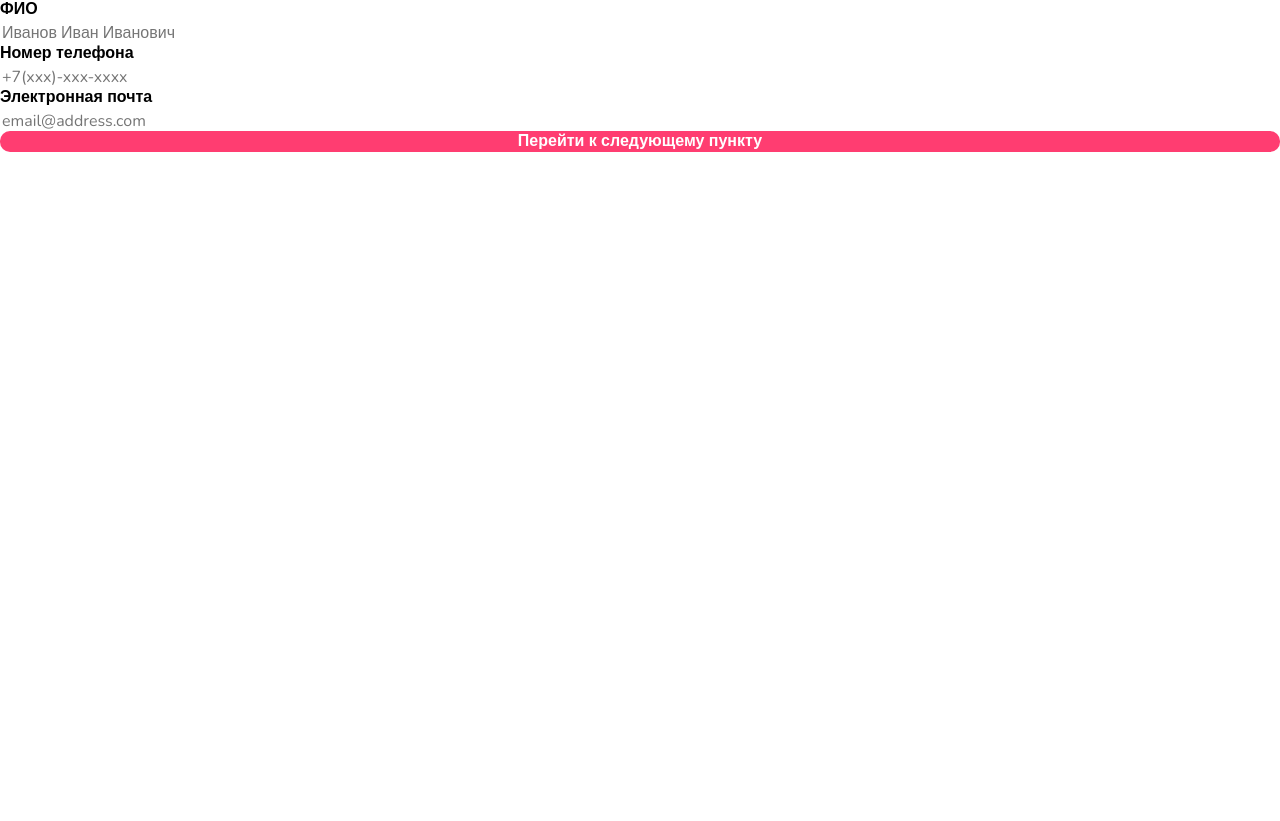
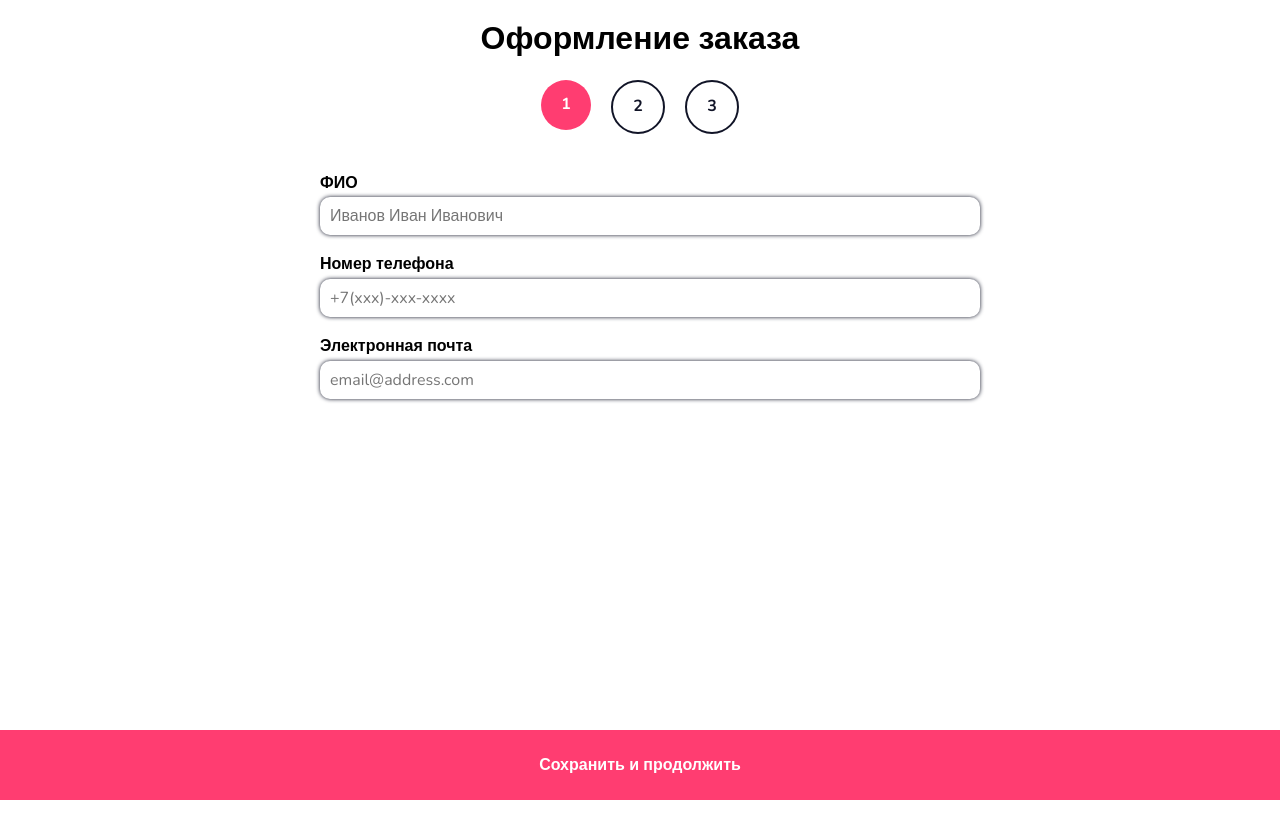
Before and after one commit to FrontiMaxim/online-store, a React app: page /order in a window 1280 px wide. Before the commit the page ends 800 px from the top, so only its background shows below. Built offline with nearby package versions, Linux system fonts and the light colour scheme; the HTML template or start-up script is replaced by a standard one.

Commit message:
completed the filling of personal data and geolocation

```diff
--- a/src/pages/PageCart/PageCart.jsx
+++ b/src/pages/PageCart/PageCart.jsx
@@ -29,9 +29,8 @@ const PageCart = () => {
             <div className={styles.page_list}>
                 {
                     books.map(({id, name, author, image, price}) =>
-                    <div className={styles.page_list_item}>
+                    <div key={id} className={styles.page_list_item}>
                         <BookCardWithDelete
-                            key={id}
                             id={id}
                             name={name}
                             author ={author}
--- a/src/process/Order/Order.jsx
+++ b/src/process/Order/Order.jsx
@@ -1,16 +1,20 @@
-import React from 'react';
+import React, { useState, useEffect } from 'react';
 
 import styles from './Order.module.scss';
 
 import FormWithBankCard from '../../widgets/FormWithBankCard/FormWithBankCard';
-import { useState } from 'react';
+
 import FormGeolacation from '../../widgets/FormGeolacation/FormGeolacation';
-import { useEffect } from 'react';
+
 import FormPersonalData from '../../widgets/FormPersonalData/FormPersonalData';
+
+import cn from 'classnames';
 
 const Order = () => {
 
     const [stage, setStage] = useState(1);
+
+    const stages = [1, 2, 3];
 
     useEffect(() => {
         if (stage === 0) {
@@ -21,6 +25,24 @@ const Order = () => {
     return (
         <div className={styles.order}>
 
+            <h1>Оформление заказа</h1>
+
+            <div className={styles.stages}>
+                {
+                    stages.map(s =>
+                        <div className={cn(styles.stage, {
+                            [styles.stage_active]: s === stage
+                        })}
+                            onClick={() => setStage(s)}
+                            key={s}
+                        >
+                            {s}
+                        </div>
+                    )
+                }
+            </div>
+
+            <div className={styles.content}>
                 {
                     stage === 1 && <FormPersonalData setStage={setStage} numberStage={2} />
                 }
@@ -30,6 +52,7 @@ const Order = () => {
                 {
                     stage === 3 && <FormWithBankCard setStage={setStage} numberStage={0}/>
                 }
+            </div>
 
         </div>
     )
--- a/src/process/Order/Order.module.scss
+++ b/src/process/Order/Order.module.scss
@@ -0,0 +1,50 @@
+@import '../../shared/styles/color';
+
+.order {
+
+    h1 {
+        text-align: center;
+    }
+
+    .stages {
+
+        display: flex;
+        justify-content: center;
+
+        margin-top: 20px;
+
+        .stage {
+            display: flex;
+            justify-content: center;
+            align-items: center;
+
+            width: 50px;
+            height: 50px;
+
+            border: 2px solid $dark;
+            border-radius: 50%;
+
+            font-weight: 700;;
+            color: $dark;
+
+            cursor: pointer;
+
+            &:nth-child(2) {
+                margin-left: 20px;
+                margin-right: 20px;
+            }
+        }
+
+        .stage_active {
+            border: none;
+
+            background-color: $primary;
+
+            color: $white;
+        }
+    }
+
+    .content {
+        margin-top: 40px;
+    }
+}
--- a/src/shared/components/InputEmail/InputEmail.module.scss
+++ b/src/shared/components/InputEmail/InputEmail.module.scss
@@ -1,7 +1,15 @@
+@import '../../styles/input';
+
 .input {
-    width: 100%;
 
-    border: none;
+    @include input;
+}
 
-    outline: none;
+.wrapper_error {
+    margin-top: 5px;
 }
+
+.input_error {
+    border: 1px solid $error;
+    box-shadow: 0 0 5px $error;
+}
--- a/src/shared/components/InputPhone/InputPhone.module.scss
+++ b/src/shared/components/InputPhone/InputPhone.module.scss
@@ -1,7 +1,15 @@
+@import '../../styles/input';
+
 .input {
-    width: 100%;
 
-    border: none;
+    @include input;
+}
 
-    outline: none;
+.wrapper_error {
+    margin-top: 5px;
 }
+
+.input_error {
+    border: 1px solid $error;
+    box-shadow: 0 0 5px $error;
+}
--- a/src/shared/components/InputText/InputText.module.scss
+++ b/src/shared/components/InputText/InputText.module.scss
@@ -1,7 +1,15 @@
+@import '../../styles/input';
+
 .input {
-    width: 100%;
 
-    border: none;
+    @include input;
+}
 
-    outline: none;
+.wrapper_error {
+    margin-top: 5px;
 }
+
+.input_error {
+    border: 1px solid $error;
+    box-shadow: 0 0 5px $error;
+}
--- /dev/null
+++ b/src/shared/styles/_input.scss
@@ -0,0 +1,14 @@
+@import './color';
+
+@mixin input {
+
+    padding: 10px;
+
+    width: 100%;
+
+    outline: none;
+    border: none;
+
+    box-shadow: 0 0 4px $dark;
+    border-radius: 10px;
+}
--- a/src/widgets/FormGeolacation/FormGeolacation.jsx
+++ b/src/widgets/FormGeolacation/FormGeolacation.jsx
@@ -12,7 +12,7 @@ import findPointById from '../../features/findPointById';
 import useCurrentPosition from '../../shared/hooks/useCurrentPosition';
 
 import Button from '../../shared/components/Button/Button';
-import { useDispatch } from 'react-redux';
+import { useDispatch, useSelector } from 'react-redux';
 import { addAddress } from '../../store/orderSlice';
 
 
@@ -20,7 +20,9 @@ const FormGeolacation = ({ setStage, numberStage }) => {
 
     const dispatch = useDispatch();
 
-    const [point, setPoint] = useState(null);
+    const { address } = useSelector(state => state.order)
+
+    const [point, setPoint] = useState({address});
 
     const { latitude, longitude } = useCurrentPosition();
 
@@ -35,17 +37,21 @@ const FormGeolacation = ({ setStage, numberStage }) => {
 
     return (
         <form className={styles.form}>
-            <div>Выберите на карте пункт выдачи</div>
-            {
-                point ?
-                <div>{point.address}</div>
-                :
-                <div>не выбран</div>
-            }
+            <div className={styles.form_point}>
+                <span className={styles.form_point_title}>Выберите на карте пункт выдачи: </span>
+                {
+                    point ?
+                    <span>{point.address}</span>
+                    :
+                    <span>не выбран</span>
+                }
+            </div>
 
-            <YMaps >
+
+            <YMaps>
                 <Map
 
+                    className={styles.form_map}
                     defaultState={
                         {
                             center: [GEOLOCATION_SAMARA.latitude, GEOLOCATION_SAMARA.longitude],
@@ -85,11 +91,12 @@ const FormGeolacation = ({ setStage, numberStage }) => {
                 </Map>
             </YMaps>
 
-            <div disabled={point}>
+            <div className={styles.form_btn}>
                 <Button
-                    value='Перейти к следующему пункту'
+                    value='Сохранить и продолжить'
                     mode='primary'
                     handlerClick={onSubmit}
+                    borderRadius={false}
                 />
             </div>
 
--- a/src/widgets/FormGeolacation/FormGeolacation.module.scss
+++ b/src/widgets/FormGeolacation/FormGeolacation.module.scss
@@ -0,0 +1,35 @@
+@import '../../shared//styles/color';
+
+.form {
+    .form_point {
+        text-align: center;
+
+        margin-left: auto;
+        margin-right: auto;
+
+        .form_point_title {
+            font-weight: 700;
+        }
+    }
+
+    .form_map {
+        width: 70%;
+        height: 400px;
+        padding: 5px;
+
+        margin-top: 20px;
+        margin-left: auto;
+        margin-right: auto;
+
+        border-radius: 10px;
+        box-shadow: 0 0 4px $dark;
+    }
+
+    .form_btn {
+        position: absolute;
+        bottom: 0;
+
+        width: 100%;
+        height: 70px;
+    }
+}
--- a/src/widgets/FormPersonalData/FormPersonalData.jsx
+++ b/src/widgets/FormPersonalData/FormPersonalData.jsx
@@ -1,22 +1,28 @@
 import React from 'react';
 
-import style from './FormPersonalData.module.scss';
+import styles from './FormPersonalData.module.scss';
 import { useForm } from 'react-hook-form';
 import Label from '../../shared/components/Label/Label';
 import InputText from '../../shared/components/InputText/InputText';
 import InputPhone from '../../shared/components/InputPhone/InputPhone';
 import InputEmail from '../../shared/components/InputEmail/InputEmail';
 import Button from '../../shared/components/Button/Button';
-import { useDispatch } from 'react-redux';
+import { useDispatch, useSelector } from 'react-redux';
 import { addPersonalData } from '../../store/orderSlice';
 
 const FormPersonalData = ({ setStage, numberStage }) => {
 
     const dispatch = useDispatch();
+    const { name, email, phone } = useSelector(state => state.order.personalData);
 
     const { register, handleSubmit, formState: { isValid, errors }} = useForm({
         mode: 'onSubmit',
-        reValidateMode: 'onBlur'
+        reValidateMode: 'onBlur',
+        defaultValues: {
+            name,
+            email,
+            phone
+        }
     });
 
     const onSubmit = (data) => {
@@ -27,7 +33,9 @@ const FormPersonalData = ({ setStage, numberStage }) => {
     }
 
     return (
-        <form className={style.form}>
+        <form className={styles.form}>
+
+            <div className={styles.form_input_group}>
                 <Label text='ФИО'>
                     <InputText
                         name='name'
@@ -36,7 +44,9 @@ const FormPersonalData = ({ setStage, numberStage }) => {
                         placeholder='Иванов Иван Иванович'
                     />
                 </Label>
+            </div>
 
+            <div className={styles.form_input_group}>
                 <Label text='Номер телефона'>
                     <InputPhone
                         name='phone'
@@ -44,7 +54,9 @@ const FormPersonalData = ({ setStage, numberStage }) => {
                         error={errors['phone']}
                     />
                 </Label>
+            </div>
 
+            <div className={styles.form_input_group}>
                 <Label text='Электронная почта'>
                     <InputEmail
                         name='email'
@@ -52,12 +64,17 @@ const FormPersonalData = ({ setStage, numberStage }) => {
                         error={errors['email']}
                     />
                 </Label>
+            </div>
 
+            <div className={styles.form_btn}>
                 <Button
-                value='Перейти к следующему пункту'
+                    value='Сохранить и продолжить'
                     mode='primary'
                     handlerClick={handleSubmit(onSubmit)}
+                    borderRadius={false}
                 />
+            </div>
+
         </form>
     )
 }
--- a/src/widgets/FormPersonalData/FormPersonalData.module.scss
+++ b/src/widgets/FormPersonalData/FormPersonalData.module.scss
@@ -0,0 +1,25 @@
+.form {
+    .form_input_group {
+
+        width: 50%;
+
+        &:not(:first-child) {
+            margin-top: 20px;
+        }
+
+        margin-left: auto;
+        margin-right: auto;
+
+        @media screen and  (max-width: 425px) {
+            width: 70%;
+        }
+    }
+
+    .form_btn {
+        position: absolute;
+        bottom: 0;
+
+        width: 100%;
+        height: 70px;
+    }
+}
```
Lines whose indentation alone changed are shown as unchanged.
